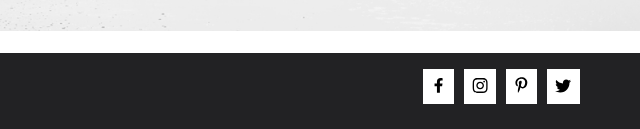
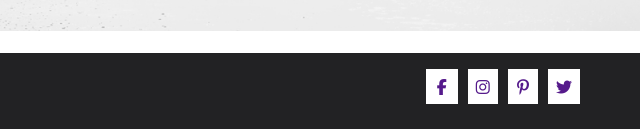
Before and after one commit to KsenyaSylla/GBsite, a plain HTML site: page index.html in a window 1280 px wide. Shown: the part 3647-3776 px from the top of the page, 640-1280 px from the left. Drawn offline with Linux system fonts and the light colour scheme.

Commit message:
Update index.html
Добавила в футере иконки с fontawesome

```diff
--- a/index.html
+++ b/index.html
@@ -7,6 +7,7 @@
     <meta name="viewport" content="width=device-width, initial-scale=1.0">
     <link rel="stylesheet" href="style.css">
     <link href='https://fonts.googleapis.com/css?family=Lato&subset=cyrillic' rel='stylesheet' type='text/css'>
+    <script src="https://kit.fontawesome.com/599e8c3212.js" crossorigin="anonymous"></script>
     <title>Главная</title>
 </head>
 
@@ -237,10 +238,10 @@
                 <div class="copyright_networks_flex">
                     <div class="copyright">&copy; 2021 Brand All Rights Reserved.</div>
                     <div class="networks">
-                        <a href="" class="network_facebook"><img src="img/facebook.svg" alt="facebook"></a>
-                        <a href="" class="network_instagram"><img src="img/instagram.svg" alt="instagram"></a>
-                        <a href="" class="network_pinterest"><img src="img/pinterest.svg" alt="pinterest"></a>
-                        <a href="" class="network_twitter"><img src="img/twitter.svg" alt="twitter"></a>
+                        <a href="" class="network_facebook"><i class="fab fa-facebook-f"></i></a>
+                        <a href="" class="network_instagram"><i class="fab fa-instagram"></i></a>
+                        <a href="" class="network_pinterest"><i class="fab fa-pinterest-p"></i></a>
+                        <a href="" class="network_twitter"><i class="fab fa-twitter"></i></a>
                     </div>
                 </div>
             </div>
```
